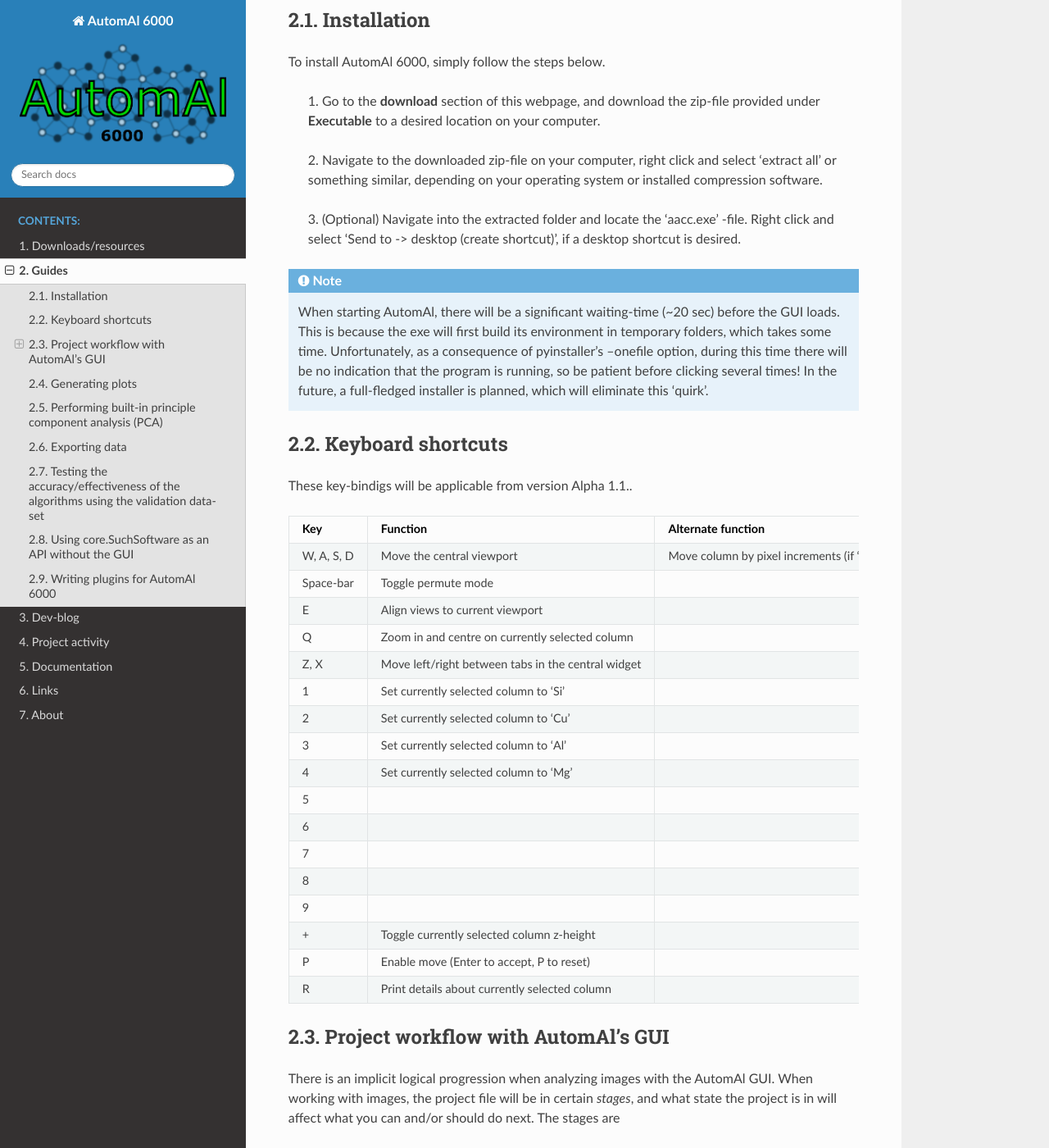
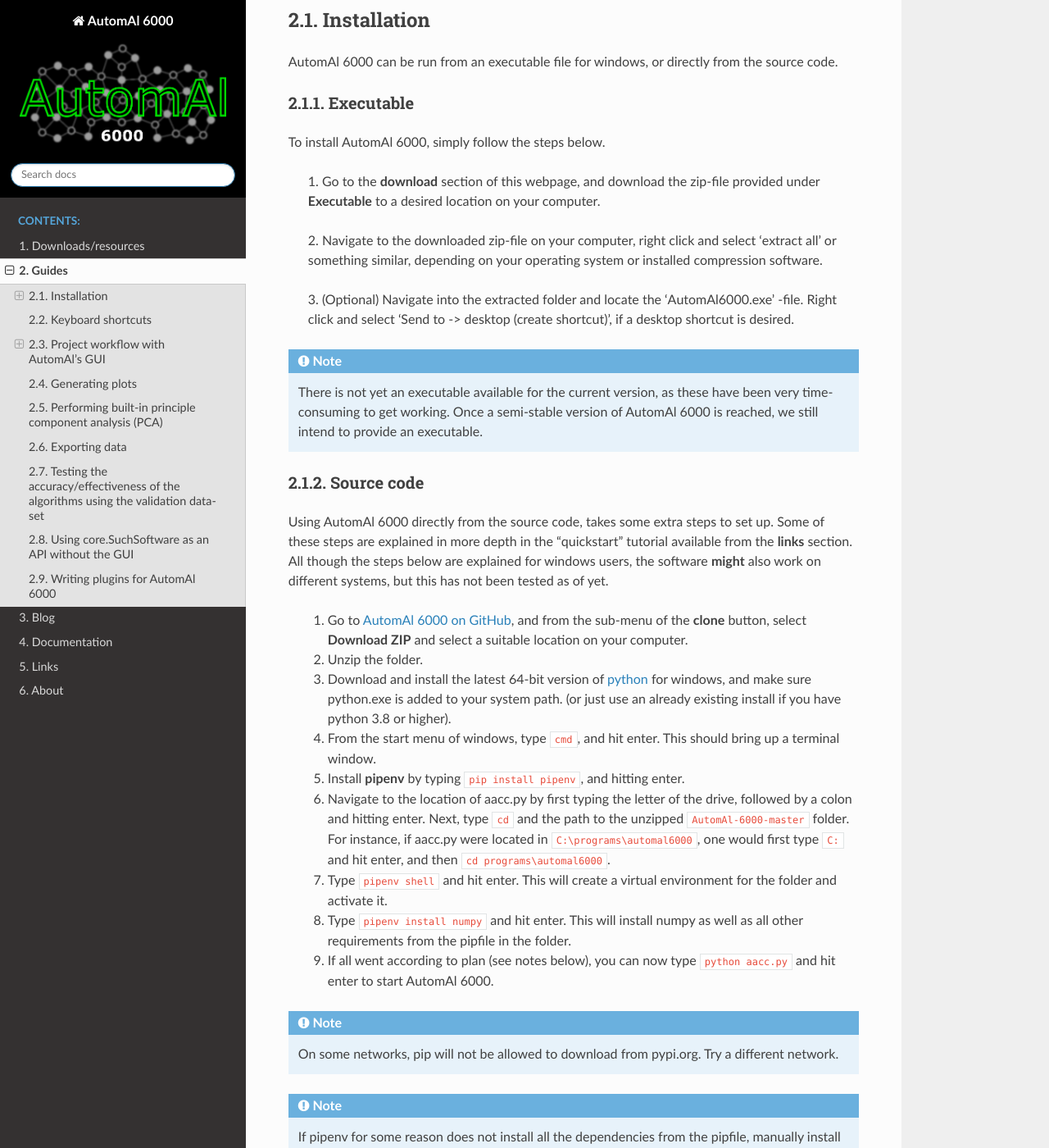
Before and after one commit to Haawk666/AutomAl-6000, a Sphinx documentation site: the page built from Docs/source/guides.rst, in a window 1280 px wide and 1400 px high, scrolled down 224 px. Shown: the whole window at 82% size. Built offline with Sphinx 7.4.7 and the Read the Docs theme 2.0.0, drawn with Linux system fonts in a browser that asks for light colours; formulas are drawn with MathJax 3; some of the changed text lies outside the part shown.

```diff
--- a/Docs/source/conf.py
+++ b/Docs/source/conf.py
@@ -86,16 +86,16 @@ html_theme_path = [sphinx_rtd_theme.get_html_theme_path()]
 # further.  For a list of options available for each theme, see the
 # documentation.
 
-# html_theme_options = {
-#     "relbarbgcolor": "black"
-# }
+html_theme_options = {
+    'style_nav_header_background': 'black'
+}
 
 # A shorter title for the navigation bar.  Default is the same as html_title.
 html_short_title = 'AutomAl'
 
 # The name of an image file (relative to this directory) to place at the top
 # of the sidebar.
-html_logo = '_static/logo.png'
+html_logo = '_static/logo_inverted.png'
 
 
 # Add any paths that contain custom static files (such as style sheets) here,
--- a/Docs/source/guides.rst
+++ b/Docs/source/guides.rst
@@ -7,6 +7,11 @@ user of AutomAl 6000 might want to accomplish.
 Installation
 ~~~~~~~~~~~~~~~~~~~~~~~~~~~~~~~~~~~~~~~~~~~~~~
 
+AutomAl 6000 can be run from an executable file for windows, or directly from the source code.
+
+Executable
+'''''''''''''''''''''''''''''''''''''''''''''''''''''''''''''''''''''''
+
 To install AutomAl 6000, simply follow the steps below.
 
     1. Go to the **download** section of this webpage, and download the zip-file provided under **Executable** to a
@@ -15,21 +20,50 @@ To install AutomAl 6000, simply follow the steps below.
     2. Navigate to the downloaded zip-file on your computer, right click and select 'extract all' or something similar,
     depending on your operating system or installed compression software.
 
-    3. (Optional) Navigate into the extracted folder and locate the 'aacc.exe' -file. Right click and select 'Send to
+    3. (Optional) Navigate into the extracted folder and locate the 'AutomAl6000.exe' -file. Right click and select 'Send to
     -> desktop (create shortcut)', if a desktop shortcut is desired.
 
 .. note::
 
-    When starting AutomAl, there will be a significant waiting-time (\~20 sec) before the GUI loads. This is because
-    the exe will first build its environment in temporary folders, which takes some time. Unfortunately, as a
-    consequence of pyinstaller's --onefile option, during this time there will be no indication that the program is
-    running, so be patient before clicking several times! In the future, a full-fledged installer is planned, which will
-    eliminate this 'quirk'.
+    There is not yet an executable available for the current version, as these have been very time-consuming to get
+    working. Once a semi-stable version of AutomAl 6000 is reached, we still intend to provide an executable.
+
+Source code
+'''''''''''''''''''''''''''''''''''''''''''''''''''''''''''''''''''''''
+
+Using AutomAl 6000 directly from the source code, takes some extra steps to set up. Some of these steps are explained in
+more depth in the "quickstart" tutorial available from the **links** section. All though the steps below are explained
+for windows users, the software **might** also work on different systems, but this has not been tested as of yet.
+
+    #. Go to `AutomAl 6000 on GitHub <https://github.com/Haawk666/AutomAl-6000>`_, and from the sub-menu of the **clone** button, select **Download ZIP** and select a suitable location on your computer.
+
+    #. Unzip the folder.
+
+    #. Download and install the latest 64-bit version of `python <https://www.python.org/>`_  for windows, and make sure python.exe is added to your system path. (or just use an already existing install if you have python 3.8 or higher).
+
+    #. From the start menu of windows, type ``cmd``, and hit enter. This should bring up a terminal window.
+
+    #. Install **pipenv** by typing ``pip install pipenv``, and hitting enter.
+
+    #. Navigate to the location of aacc.py by first typing the letter of the drive, followed by a colon and hitting enter. Next, type ``cd`` and the path to the unzipped ``AutomAl-6000-master`` folder. For instance, if aacc.py were located in ``C:\programs\automal6000``, one would first type ``C:`` and hit enter, and then ``cd programs\automal6000``.
+
+    #. Type ``pipenv shell`` and hit enter. This will create a virtual environment for the folder and activate it.
+
+    #. Type ``pipenv install numpy`` and hit enter. This will install numpy as well as all other requirements from the pipfile in the folder.
+
+    #. If all went according to plan (see notes below), you can now type ``python aacc.py`` and hit enter to start AutomAl 6000.
+
+.. note::
+
+    On some networks, pip will not be allowed to download from pypi.org. Try a different network.
+
+.. note::
+
+    If pipenv for some reason does not install all the dependencies from the pipfile, manually install ``numpy``, ``scipy``, ``pillow``, ``matplotlib`` and ``pyqt5``.
+
 
 Keyboard shortcuts
 ~~~~~~~~~~~~~~~~~~~~~~~~~~~~~~~~~~~~~~~~~~~~~~
-
-These key-bindigs will be applicable from version Alpha 1.1..
 
 =================   =====================================================   =====================================================
 Key                 Function                                                Alternate function
@@ -43,11 +77,6 @@ Z, X                Move left/right between tabs in the central widget
 2                   Set currently selected column to 'Cu'
 3                   Set currently selected column to 'Al'
 4                   Set currently selected column to 'Mg'
-5
-6
-7
-8
-9
 \+                  Toggle currently selected column z-height
 P                   Enable move (Enter to accept, P to reset)
 R                   Print details about currently selected column
```
Also changed, not shown: Docs/source/blog.rst (+28 -8 lines), Docs/source/doc.rst (+2 -6 lines), Docs/source/index.rst (+20 -17 lines), Docs/source/links.rst (+7 -0 lines), Docs/source/project.rst (deleted, +0 -54 lines), column_characterization.py (+29 -88 lines), core.py (+1 -8 lines), Docs/source/_static/import.png (added), Docs/source/_static/logo_inverted.png (added), Images/Outputs/Buffers/raw_image.png, Images/Outputs/Buffers/search_image.png, 2 other files.
